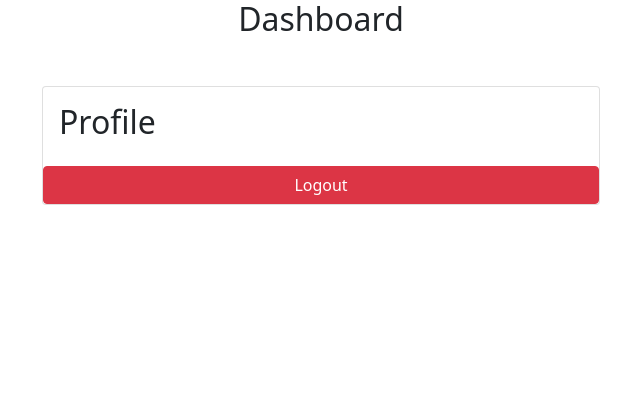
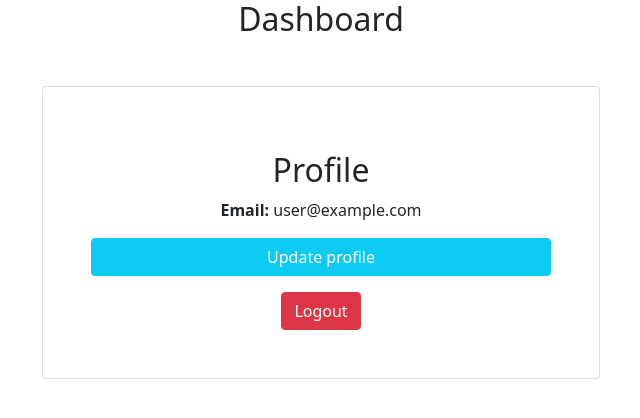
Before and after one commit to ariful-1122/firebase-auth-react, a React (Create React App) app: page / in a window 1280 px wide. Shown: the top 418 px of the page, without its empty margins (319-959 px from the left). Built offline with nearby package versions, Linux system fonts and the light colour scheme; no server answers; sample sign-in values are in the browser's storage.

Commit message:
redirect not authorized

```diff
--- a/src/components/Dashboard.js
+++ b/src/components/Dashboard.js
@@ -1,24 +1,52 @@
-import React, { useState } from "react";
+import React, { useState, useEffect } from "react";
 import { Alert, Card, Button } from "react-bootstrap";
+import { Link, useHistory } from "react-router-dom";
+import { useAuth } from "../context/AuthContext";
 
 const Dashboard = () => {
+  const history = useHistory();
   const [error, setError] = useState("");
+  const [loading, setLoading] = useState(false);
+  const { logout, currentUser } = useAuth();
 
-  const logoutHandler = (e) => {
-    console.log("logout");
+  useEffect(() => {
+    if (!currentUser) {
+      history.push("/login");
+    }
+  }, [currentUser]);
+
+  const logoutHandler = async (e) => {
+    try {
+      setError("");
+      setLoading(true);
+      await logout();
+      history.push("/login");
+    } catch (error) {
+      setError("Logout failed!");
+    }
+    setLoading(false);
   };
 
   return (
     <>
       <h2 className="text-center">Dashboard</h2>
-      <Card className="col-md-6 mx-auto my-5">
+      <Card className="col-md-6 mx-auto my-5 text-center p-5 ">
         <Card.Body>
           <h2>Profile</h2>
-          {error && <Alert> {error} </Alert>}
+          <strong>Email:</strong> {error && <Alert> {error} </Alert>}
+          {currentUser ? currentUser.email : null}
         </Card.Body>
-        <Button onClick={logoutHandler} className="btn-small btn btn-danger">
-          Logout
-        </Button>
+        <Link className="btn btn-info text-white mb-3" to="/update-profile">
+          Update profile
+        </Link>
+        <div className="text-center">
+          <Button
+            onClick={logoutHandler}
+            className="btn btn-danger text-center"
+          >
+            Logout
+          </Button>
+        </div>
       </Card>
     </>
   );
--- a/src/context/AuthContext.js
+++ b/src/context/AuthContext.js
@@ -19,6 +19,10 @@ export function AuthProvider({ children }) {
     return auth.signInWithEmailAndPassword(email, password);
   }
 
+  function logout() {
+    return auth.signOut();
+  }
+
   useEffect(() => {
     const unsubscribe = auth.onAuthStateChanged((user) => {
       setCurrentUser(user);
@@ -31,6 +35,7 @@ export function AuthProvider({ children }) {
     currentUser,
     signup,
     signin,
+    logout,
   };
 
   return (
```
